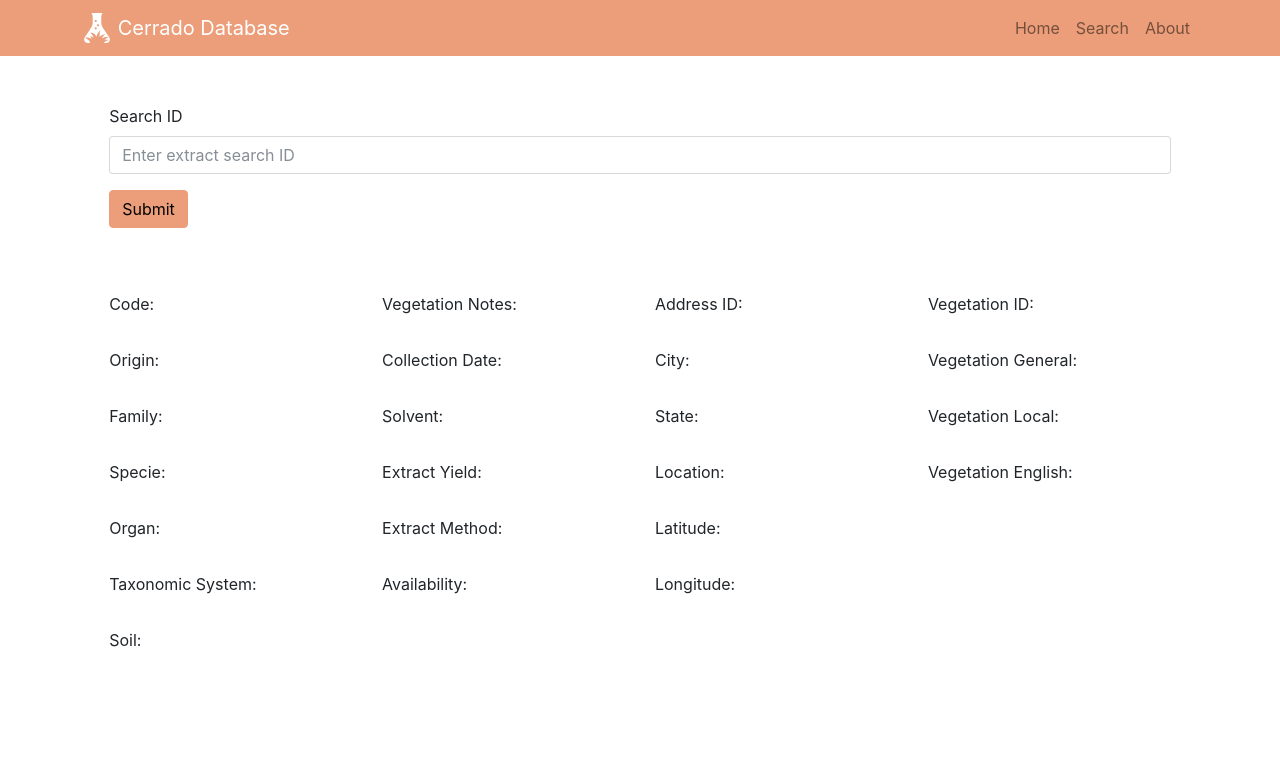
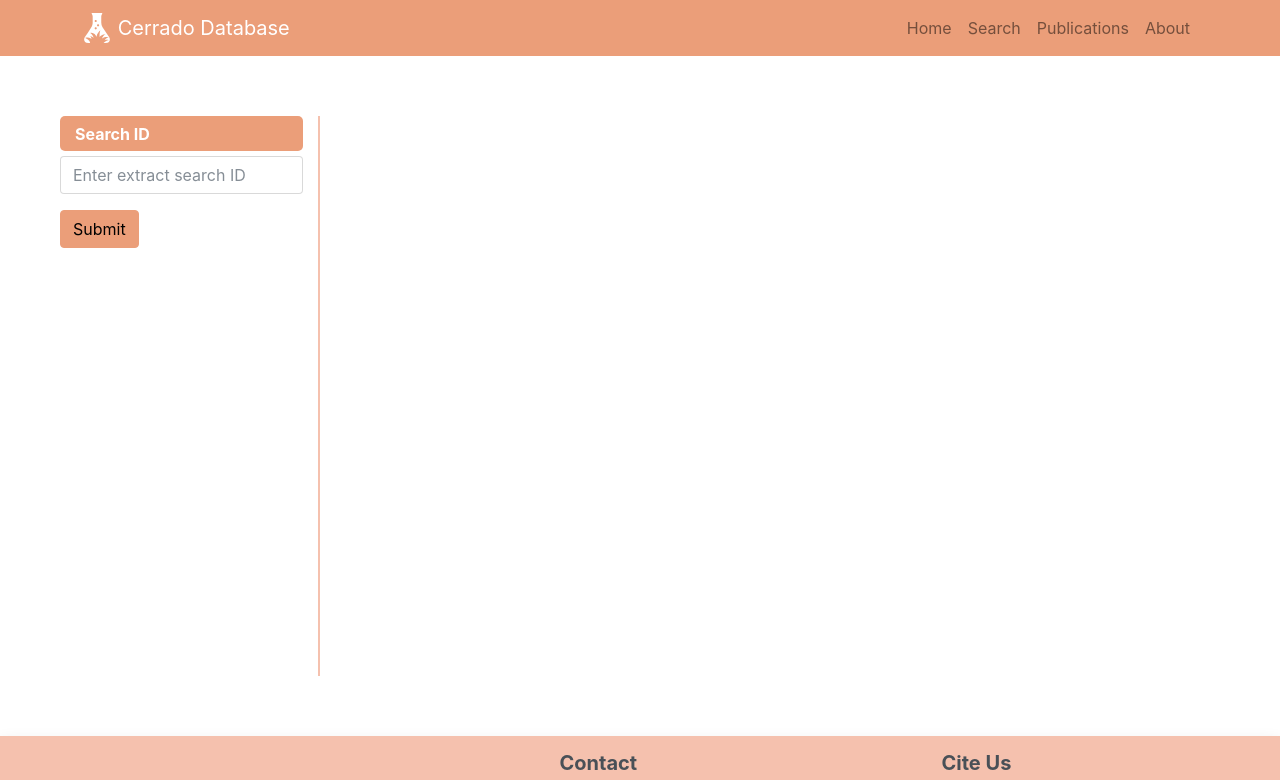
Before and after one commit to GnosiaLabUnB/GnosiaLab-Site, a React (Create React App) app: page /search in a window 1280 px wide. Shown: the top 780 px of the page. Built offline with nearby package versions, Linux system fonts and the light colour scheme.

Commit message:
Starting search structure

```diff
--- a/src/components/HomeCarrousel.js
+++ b/src/components/HomeCarrousel.js
@@ -7,7 +7,7 @@ class HomeCarrousel extends React.Component {
     render() {
         return (
             <Carousel style={{height: '66vh', width: '100%', color: 'var(--bs-primary)'}}>
-                <Carousel.Item>
+                <Carousel.Item style={{color: 'var(--bs-green)'}}>
                     <div className="d-block w-100" style={{ height: '66vh' }}>
                         <Row className="h-100">
                             <Col md={12} style={{marginTop: '125px'}}>
@@ -15,12 +15,12 @@ class HomeCarrousel extends React.Component {
                             </Col>
                         </Row>
                     </div>
-                    <Carousel.Caption>
+                    <Carousel.Caption style={{color: 'var(--bs-green)'}}>
                     <h3 style={style.subtext}>Extratos</h3>
                     <p style={style.bottomText}>O banco de extratos do Cerrado possui mais de 1000 extratos.</p>
                     </Carousel.Caption>
                 </Carousel.Item>
-                <Carousel.Item>
+                <Carousel.Item style={{color: 'var(--bs-red)'}}>
                     <div className="d-block w-100" style={{ height: '66vh' }}>
                         <Row className="h-100">
                             <Col md={12} style={{marginTop: '125px'}}>
@@ -28,12 +28,12 @@ class HomeCarrousel extends React.Component {
                             </Col>
                         </Row>
                     </div>
-                    <Carousel.Caption>
+                    <Carousel.Caption style={{color: 'var(--bs-red)'}}>
                     <h3 style={style.subtext}>Famílias</h3>
                     <p style={style.bottomText}>Os extratos foram obtidos de plantas de 46 famílias diferentes.</p>
                     </Carousel.Caption>
                 </Carousel.Item>
-                <Carousel.Item>
+                <Carousel.Item style={{color: 'var(--bs-cyan)'}}>
                     <div className="d-block w-100" style={{ height: '66vh' }}>
                         <Row className="h-100">
                             <Col md={12} style={{marginTop: '125px'}}>
@@ -41,12 +41,12 @@ class HomeCarrousel extends React.Component {
                             </Col>
                         </Row>
                     </div>
-                    <Carousel.Caption>
+                    <Carousel.Caption style={{color: 'var(--bs-cyan)'}}>
                     <h3 style={style.subtext}>Espécies</h3>
                     <p style={style.bottomText}>O banco de extratos contempla 107 espécies nativas do Cerrado.</p>
                     </Carousel.Caption>
                 </Carousel.Item>
-                <Carousel.Item>
+                <Carousel.Item style={{color: 'var(--bs-yellow)'}}>
                     <div className="d-block w-100" style={{ height: '66vh' }}>
                         <Row className="h-100">
                             <Col md={12} style={{marginTop: '125px'}}>
@@ -54,12 +54,12 @@ class HomeCarrousel extends React.Component {
                             </Col>
                         </Row>
                     </div>
-                    <Carousel.Caption>
+                    <Carousel.Caption style={{color: 'var(--bs-yellow)'}}>
                     <h3 style={style.subtext}>Extratos Testados</h3>
                     <p style={style.bottomText}>O banco de extratos contempla 851 extratos testados.</p>
                     </Carousel.Caption>
                 </Carousel.Item>
-                <Carousel.Item>
+                <Carousel.Item style={{color: 'var(--bs-primary)'}}>
                     <div className="d-block w-100" style={{ height: '66vh' }}>
                         <Row className="h-100">
                             <Col md={12} style={{marginTop: '125px'}}>
@@ -67,7 +67,7 @@ class HomeCarrousel extends React.Component {
                             </Col>
                         </Row>
                     </div>
-                    <Carousel.Caption>
+                    <Carousel.Caption style={{color: 'var(--bs-primary)'}}>
                     <h3 style={style.subtext}>Extratos Larvicidas</h3>
                     <p style={style.bottomText}>O banco de extratos contempla 195 extratos larvicidas.</p>
                     </Carousel.Caption>
--- a/src/components/NavBar.js
+++ b/src/components/NavBar.js
@@ -22,6 +22,7 @@ class NavBar extends React.Component {
               <Nav className="ml-auto">
                 <Nav.Link href="/">Home</Nav.Link>
                 <Nav.Link href="/search">Search</Nav.Link>
+                <Nav.Link href="/publications">Publications</Nav.Link>
                 <Nav.Link href="/about">About</Nav.Link>
               </Nav>
             </Container>
--- a/src/components/SearchExtract.js
+++ b/src/components/SearchExtract.js
@@ -6,7 +6,6 @@ import Col from 'react-bootstrap/Col';
 import Container from 'react-bootstrap/Container'
 
 async function get_extract(extract_id) {
-
   return fetch('http://localhost:8000/api/extract/' + extract_id, {
     method: 'GET',
     headers: {
--- /dev/null
+++ b/src/components/SearchForm.js
@@ -0,0 +1,102 @@
+import React from 'react';
+import Form from 'react-bootstrap/Form';
+import Row from 'react-bootstrap/Row'
+import Button from 'react-bootstrap/Button';
+
+
+async function get_extract(extract_id) {
+    return fetch('http://localhost:8000/api/extract/' + extract_id, {
+      method: 'GET',
+      headers: {
+        'accept': 'application/json'
+      }
+    })
+    .then((response) => {
+      // console.log(response.clone().json())
+      return response.json()
+    })
+    .catch((error) => {
+      console.log(error)
+    })
+}
+
+class SearchForm extends React.Component {
+
+    constructor(props){
+        super(props);
+        this.state = {
+          search: "",
+          result: {
+            code: "",
+            origin: "",
+            family: "",
+            species: "",
+            organ: "",
+            taxonomic_system: "",
+            soil: "",
+            vegetation_notes: "",
+            collection_date: "",
+            solvent: "",
+            extraction_yield: "",
+            extraction_method: "",
+            availability: "",
+            address_id: "",
+            vegetation_id: "",
+            address: {
+              city: "",
+              state: "",
+              location: "",
+              lat: "",
+              long: ""
+            },
+            vegetation: {
+              general: "",
+              local: "",
+              english: ""
+            }
+          }
+        };
+        this.handleSubmit = this.handleSubmit.bind(this);
+      }
+
+    async handleSubmit(event) {
+        event.preventDefault();
+        console.log("Searching for: " + this.state.search);
+        let result_json = await get_extract(this.state.search);
+        this.setState({result: result_json});
+    }
+
+    render() {
+        return (
+            <Form onSubmit={this.handleSubmit} style={{width: "100%", height: '100%'}}>
+                <Form.Group className="mb-3" controlId="formBasicEmail">
+                <Row style={style.rowStyle}>
+                    <Form.Label className="my-auto" style={style.labelStyle}>Search ID</Form.Label>
+                </Row>
+                <Form.Control value={this.state.search} placeholder="Enter extract search ID" onChange={this.handleSearchChange}/>
+                </Form.Group>
+                <Button variant="primary" type="submit">
+                Submit
+                </Button>
+            </Form>
+        )
+    }
+}
+
+const style = {
+    labelStyle: {
+        color: 'white',
+        fontWeight: 'bold',
+        border: '10px'
+    },
+    rowStyle: {
+        backgroundColor: 'var(--bs-primary)',
+        width: '100%',
+        margin: '0',
+        height: '35px',
+        marginBottom: '5px',
+        borderRadius: '5px'
+    }
+}
+
+export default SearchForm
--- a/src/routes.js
+++ b/src/routes.js
@@ -1,6 +1,7 @@
 import Home from './views/Home';
 import About from './views/About';
 import Search from './views/Search';
+import Publications from './views/Publications';
 
 const routes = [
     {
@@ -13,6 +14,10 @@ const routes = [
       main: () => <Search/>
     },
     {
+      path: "/publications",
+      main: () => <Publications/>
+    },
+    {
       path: "/about",
       main: () => <About/>
     }
--- a/src/views/About.js
+++ b/src/views/About.js
@@ -57,7 +57,6 @@ class About extends React.Component {
                     </Row>
                 </Col>
             </ContentContainer>
-
             <ContentContainer color='white'>
                 <h2 style={{textAlign: "center", width:"100%"}}>Collaborators</h2>
                 <Col lg={3}>
--- /dev/null
+++ b/src/views/Publications.js
@@ -0,0 +1,19 @@
+import React from 'react';
+import NavBar from "../components/NavBar";
+import Footer from '../components/Footer';
+
+
+
+class Publications extends React.Component {
+    render() {
+      return (
+        <div>
+            <NavBar></NavBar>
+            <Footer></Footer>
+        </div>
+      )
+    }
+}
+
+
+export default Publications;
--- a/src/views/Search.js
+++ b/src/views/Search.js
@@ -1,14 +1,83 @@
 import React from 'react';
-import SearchExtract from "../components/SearchExtract";
+
+
+import Row from "react-bootstrap/Row";
+import Col from "react-bootstrap/Col";
+import Container from "react-bootstrap/Container";
 import NavBar from "../components/NavBar";
+import SearchForm from '../components/SearchForm';
+import Footer from "../components/Footer";
 
 
 class Search extends React.Component {
+
+    constructor(props){
+      super(props);
+      // this.state = {
+      //   search: "",
+      //   result: {
+      //     code: "",
+      //     origin: "",
+      //     family: "",
+      //     species: "",
+      //     organ: "",
+      //     taxonomic_system: "",
+      //     soil: "",
+      //     vegetation_notes: "",
+      //     collection_date: "",
+      //     solvent: "",
+      //     extraction_yield: "",
+      //     extraction_method: "",
+      //     availability: "",
+      //     address_id: "",
+      //     vegetation_id: "",
+      //     address: {
+      //       city: "",
+      //       state: "",
+      //       location: "",
+      //       lat: "",
+      //       long: ""
+      //     },
+      //     vegetation: {
+      //       general: "",
+      //       local: "",
+      //       english: ""
+      //     }
+      //   }
+      // };
+      this.handleSearchChange = this.handleSearchChange.bind(this);
+      // this.handleSubmit = this.handleSubmit.bind(this);
+    }
+
+    handleSearchChange(event) {
+      this.setState({search: event.target.value})
+    }
+
     render() {
       return (
         <div>
             <NavBar></NavBar>
-            <SearchExtract></SearchExtract>
+            <Container fluid style={{height: '85vh', padding: '60px'}}>
+              <Row className='h-85'>
+                <Col lg={3} className="text-left">
+                  <Row>
+                    <Col lg={11}>
+                      <SearchForm></SearchForm>
+                    </Col>
+                    <Col lg={1} style={{ height: '35rem', margin: '0', padding: '0', width: '2px', borderRight: '2px solid var(--bs-secondary)'}}/>
+                  </Row>
+                </Col>
+
+                {/* <Col style={{ height: '5rem', borderRight: '3px solid var(--bs-secondary)'}}/> */}
+                <Col lg={9} className="my-auto">
+                  <Container>
+                    <Row>
+                    </Row>
+                  </Container>
+                </Col>
+              </Row>
+            </Container>
+            <Footer></Footer>
         </div>
       )
     }
```
